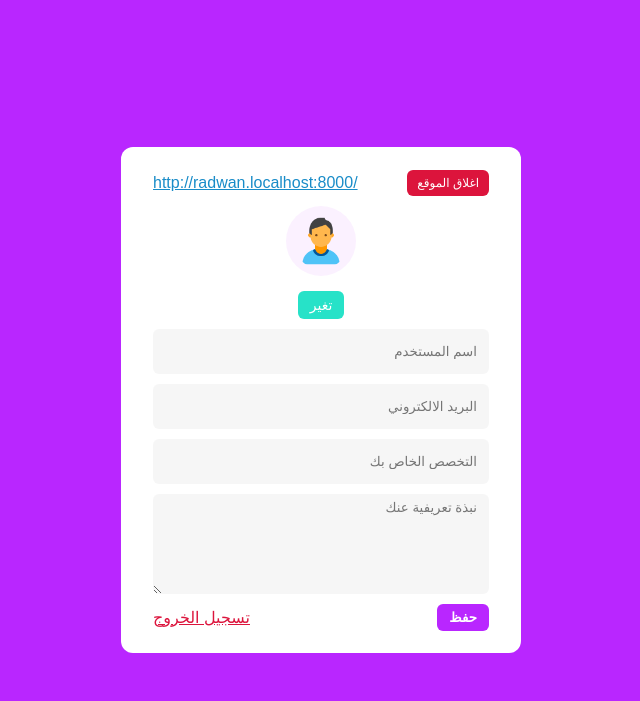
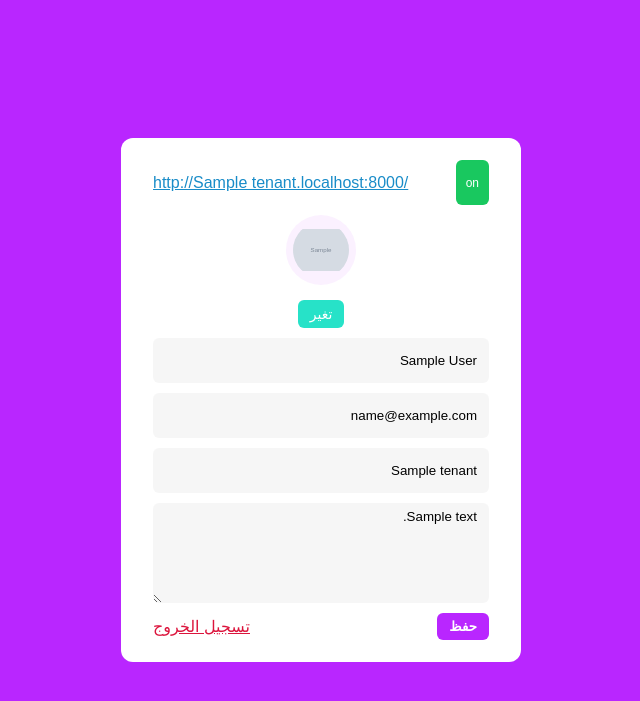
Before and after one commit to RadwanHegazy/django-portfolliomaker-frontend, a Django app: template templates/profile.html in a window 1280 px wide. Shown: the top 701 px of the page, without its empty margins (319-959 px from the left). Run offline with Django 5.2, Linux system fonts and the light colour scheme; the template is opened without the code that fills it: most values are stand-ins (such as "Sample title", 1, 10 or a date in 2020); grey boxes marked "Sample" are stand-in pictures.

Commit message:
finish it

```diff
--- a/globals/request_manager.py
+++ b/globals/request_manager.py
@@ -18,6 +18,9 @@ class Action :
     def get (self) :
         self.req = requests.get(self.url,data=self.data,headers=self.headers,files=self.files)
 
+    def put (self) :
+        self.req = requests.put(self.url,data=self.data,headers=self.headers,files=self.files)
+
 
     def is_valid (self) :
         return (200 == self.req.status_code)
--- a/globals/tenant_utils.py
+++ b/globals/tenant_utils.py
@@ -16,6 +16,8 @@ class TenantManager :
             action.get()
 
             if action.is_valid() :
+                if action.json_data['tenant']['is_working'] == False:
+                    raise Http404(self.request)
                 self.tenant = action.json_data
                 return True
 
--- a/globals/user.py
+++ b/globals/user.py
@@ -18,5 +18,4 @@ def userTemp (request) :
         if action.is_valid() :
             context['c_user'] = action.json_data
     context['main_url'] = MAIN_URL
-
     return context
--- a/static/style/form.css
+++ b/static/style/form.css
@@ -113,7 +113,7 @@ body {
     color: #198CC8;
 }
 
-.info a:last-child {
+.info input {
     color: #fff;
     background-color: crimson;
     text-decoration: none;
@@ -122,6 +122,6 @@ body {
     border-radius: 6px;
 }
 
-.info a.active {
+.info input.active {
     background-color: #19c85f;
 }
--- a/templates/profile.html
+++ b/templates/profile.html
@@ -9,27 +9,33 @@
 </head>
 <body>
 
-    <div class="container">
+    <form class="container" method="POST" enctype="multipart/form-data">
+        {% csrf_token %}
         <div class="info">
-            <a href="#" target="_blank">http://radwan.localhost:8000/</a>
-            <a href="#" >اغلاق الموقع</a>
-            <!-- <a href="#" class="active">فتح الموقع</a>             -->
+            <a href="http://{{c_user.tenant.name}}.localhost:8000/" target="_blank">http://{{c_user.tenant.name}}.localhost:8000/</a>
+            {% if c_user.tenant.is_working %}
+                <input type="submit" name="is_working" value="off">
+                <!-- <a href="#" >اغلاق الموقع</a>             -->
+                {% else %}
+                <input type="submit" name="is_working" value="on" class="active">
+                <!-- <a href="#" class="active">فتح الموقع</a>             -->
+            {% endif %}
         </div>
         <div class="img">
-            <img id="imgView" src="images/user.png" alt="">
+            <img id="imgView" src="{{main_url}}{{c_user.picture}}" alt="">
             <button type="button" id="imgBtn">تغير</button>
             <input type="file" accept="image/*" hidden id="imgFile">
         </div>
 
-        <input type="text" name="full_name" placeholder="اسم المستخدم">
-        <input type="email" name="email" placeholder="البريد الالكتروني">
-        <input type="text" name="password" placeholder="التخصص الخاص بك">
-        <textarea name="" id="" placeholder="نبذة تعريفية عنك"></textarea>
+        <input type="text" name="full_name" value="{{c_user.full_name}}" placeholder="اسم المستخدم" readonly>
+        <input type="email" name="email" value="{{c_user.email}}" placeholder="البريد الالكتروني">
+        <input type="text" name="jop_title" value="{{c_user.tenant.jop_title}}" placeholder="التخصص الخاص بك">
+        <textarea name="about" id="" placeholder="نبذة تعريفية عنك">{{c_user.tenant.about}}</textarea>
         <div class="btns">
             <a href="{% url 'logout' %}" style="color: crimson;"> تسجيل الخروج</a>
-            <button>حفظ</button>
+            <button type="submit">حفظ</button>
         </div>
-    </div>
+    </form>
 
     <script>
         var imgFile = document.getElementById('imgFile');
--- a/templates/register.html
+++ b/templates/register.html
@@ -15,6 +15,7 @@
 
     <form class="container" method="POST" enctype="multipart/form-data">
         <h3>انشاء حساب</h3>
+        {% csrf_token %}
         <div class="img">
             <img id="imgView" src="{% static 'images/user.png' %}" alt="">
             <button type="button" id="imgBtn">تغير</button>
--- a/tenant/views.py
+++ b/tenant/views.py
@@ -13,6 +13,7 @@ class home_view (View) :
 
         if tenant.has_tenant:
             context['tenant'] = tenant.tenant
+
             return render(request,'user-tenant.html',context)
 
         # action to get all
@@ -22,6 +23,5 @@ class home_view (View) :
 
         action.get()
 
-        print(action.json_data)
         context['tenants'] = action.json_data
         return render(request,'index.html', context)
--- a/users/views/register.py
+++ b/users/views/register.py
@@ -26,7 +26,7 @@ class register_view (View) :
             }
 
         action.post()
-
+        print(action.json_data)
         if action.is_valid() :
             response = redirect('profile')
             response.set_cookie('user',action.json_data['token'])
```
Also changed, not shown: users/views/profile.py (+20 -2 lines).
